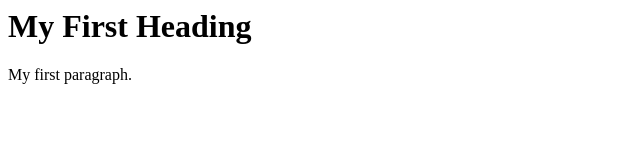
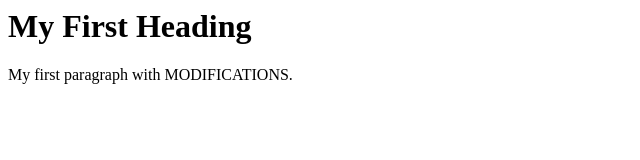
Before and after one commit to harpalkochar01/git-demo, a plain HTML site: page index.html in a window 1280 px wide. Shown: the whole page, without its empty margins (0-640 px from the left). Drawn offline with Linux system fonts and the light colour scheme.

Commit message:
a few more changes

```diff
--- a/index.html
+++ b/index.html
@@ -3,7 +3,7 @@
 
 <h1>My First Heading</h1>
 
-<p>My first paragraph.</p>
+<p>My first paragraph with MODIFICATIONS.</p>
 
 </body>
 </html>
```
Also changed, not shown: 1 other file.
